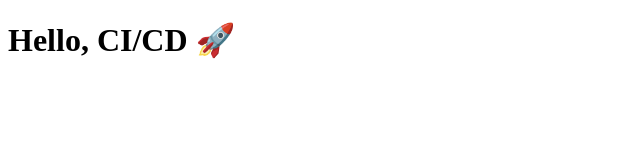
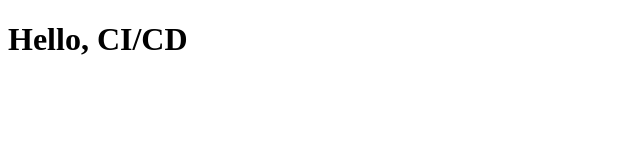
Before and after one commit to Jishnu-Aji/task-3-cicd, a plain HTML site: page index.html in a window 1280 px wide. Shown: the full height of the page, 0-640 px from the left. Drawn offline with Linux system fonts and the light colour scheme.

Commit message:
Update index.html

```diff
--- a/index.html
+++ b/index.html
@@ -4,6 +4,6 @@
     <title>CI/CD Demo</title>
 </head>
 <body>
-    <h1>Hello, CI/CD 🚀</h1>
+    <h1>Hello, CI/CD </h1>
 </body>
 </html>
```
